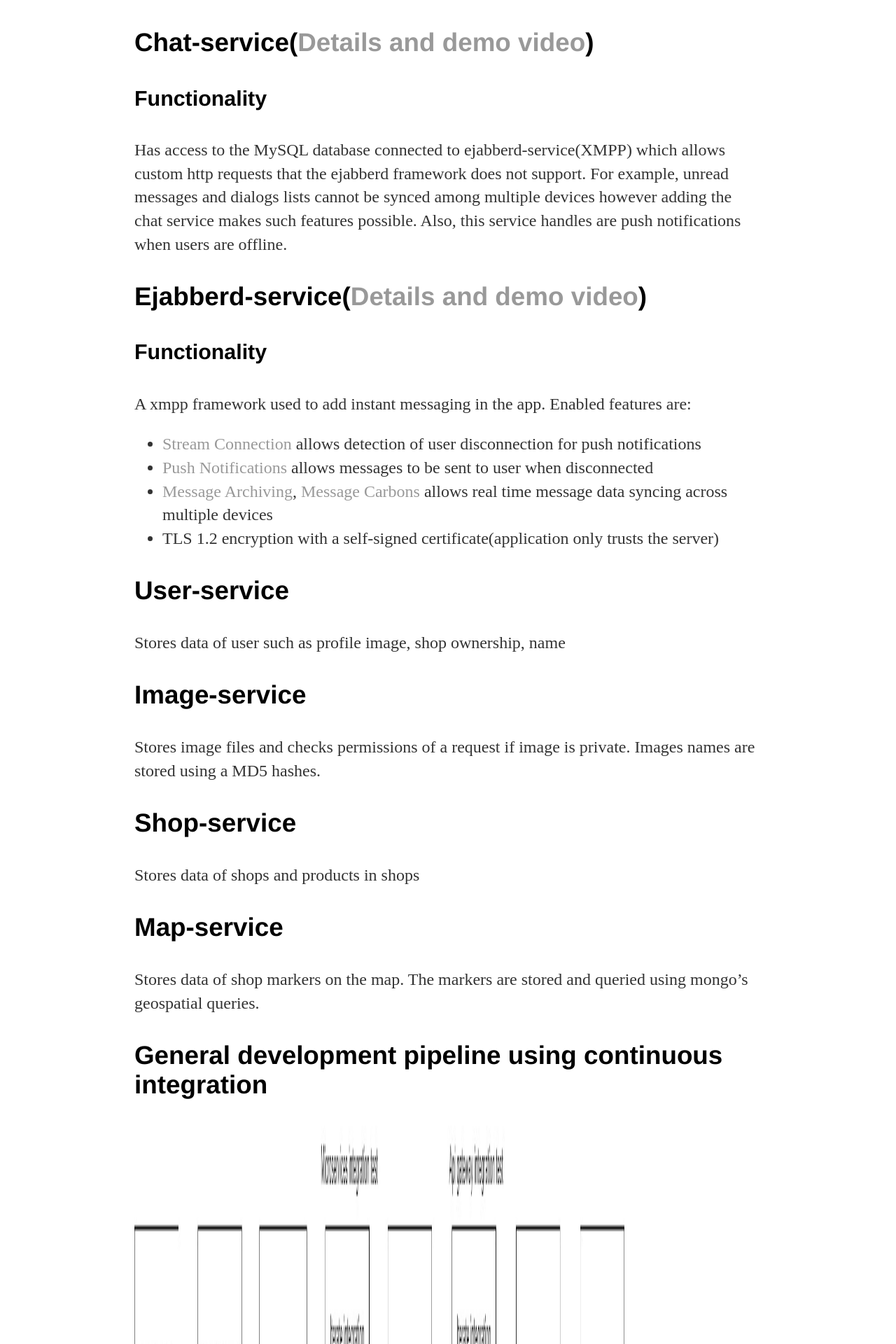
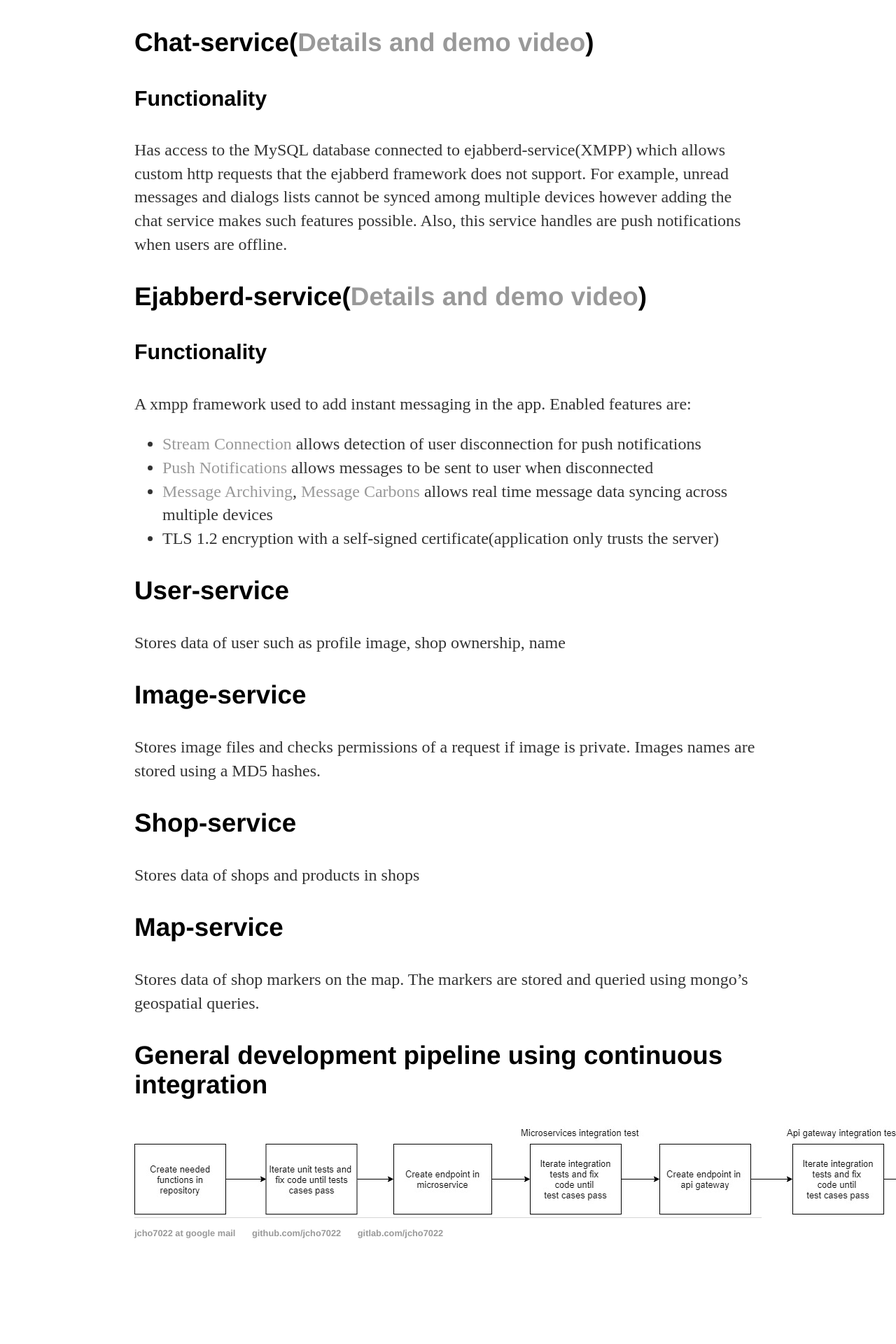
Before and after one commit to jcho7022/jcho7022.github.io, a Jekyll site: the page built from projects/float/index.html, in a window 1280 px wide. Shown: the part 4480-6400 px from the top of the page at 70% size. Built offline with Jekyll 4.4.1, drawn with Linux system fonts in a browser that asks for light colours; after the commit the page ends 6311 px from its top, so only the background shows below that.

Commit message:
Update index.html

```diff
--- a/projects/float/index.html
+++ b/projects/float/index.html
@@ -81,4 +81,4 @@ Users can interact with shops owners using a built in instant messaging and sear
 
 
    <h3>General development pipeline using continuous integration</h3>
-    <img src="CI_development.jpg" alt="CI_development" height="700px" width="700px">
+    <img src="CI_development.jpg" alt="CI_development">
```
